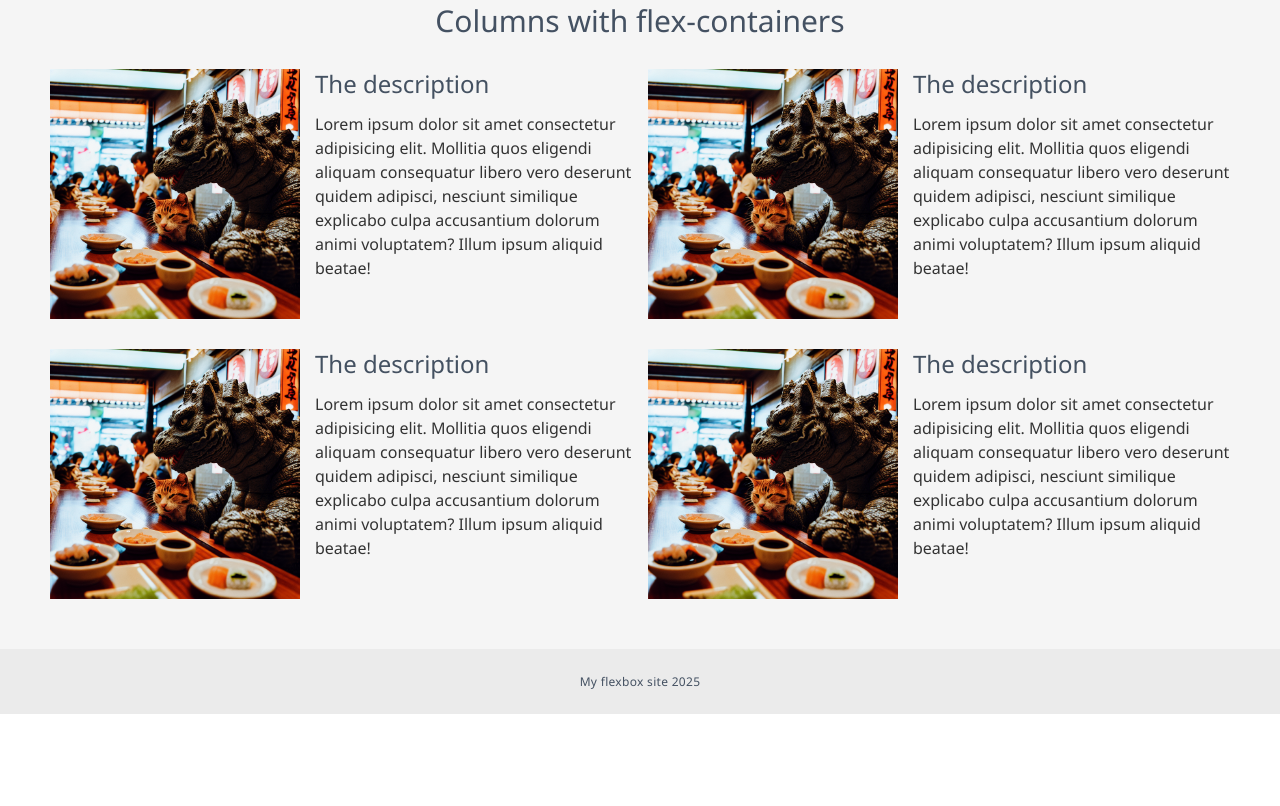
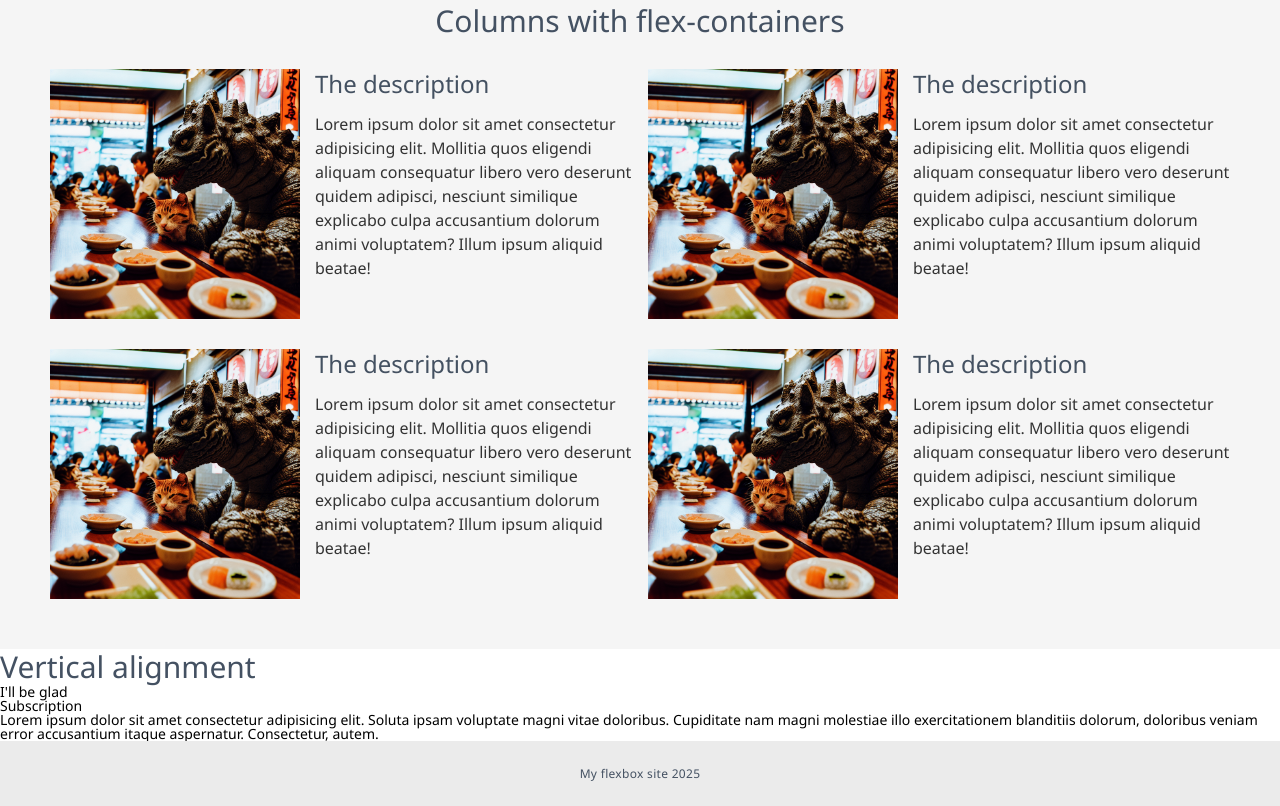
Before and after one commit to Dmitr15/My-course-site, a plain HTML site: page index.html in a window 1280 px wide. Shown: the part 854-1660 px from the top of the page. Before the commit the page ends 1568 px from the top, so only its background shows below. Drawn offline with Linux system fonts and the light colour scheme.

Commit message:
Added vertical alignment block

```diff
--- a/index.html
+++ b/index.html
@@ -1,5 +1,6 @@
 <!DOCTYPE html>
 <html lang="en">
+
 <head>
     <link rel="stylesheet" href="css/styles_zeroing.css">
     <link rel="stylesheet" href="css/styles.css">
@@ -7,6 +8,7 @@
     <meta name="viewport" content="width=device-width, initial-scale=1.0">
     <title>Flex Site</title>
 </head>
+
 <body>
     <div class="wrapper">
         <div class="content">
@@ -40,9 +42,13 @@
                                 What is FlexBox?
                             </div>
                             <div class="what__txt">
-                                <p>Lorem ipsum dolor sit, amet consectetur adipisicing elit. Aliquid, soluta consequatur? Dolorum doloremque labore commodi quae quam. Cum, fugiat aliquam, consequuntur voluptate nostrum debitis in sequi maiores odio natus nesciunt.</p>
+                                <p>Lorem ipsum dolor sit, amet consectetur adipisicing elit. Aliquid, soluta
+                                    consequatur? Dolorum doloremque labore commodi quae quam. Cum, fugiat aliquam,
+                                    consequuntur voluptate nostrum debitis in sequi maiores odio natus nesciunt.</p>
                                 <br>
-                                <p>Lorem ipsum dolor sit amet consectetur adipisicing elit. Cumque enim ad magni libero necessitatibus. Unde quasi saepe accusamus quae, doloremque nihil deserunt, sed alias, quibusdam aliquam repellat in veniam cupiditate.</p>
+                                <p>Lorem ipsum dolor sit amet consectetur adipisicing elit. Cumque enim ad magni libero
+                                    necessitatibus. Unde quasi saepe accusamus quae, doloremque nihil deserunt, sed
+                                    alias, quibusdam aliquam repellat in veniam cupiditate.</p>
                             </div>
                         </div>
                     </div>
@@ -61,7 +67,10 @@
                                     </div>
                                     <div class="item__body">
                                         <div class="item__title">The description</div>
-                                        <div class="item__txt">Lorem ipsum dolor sit amet consectetur adipisicing elit. Mollitia quos eligendi aliquam consequatur libero vero deserunt quidem adipisci, nesciunt similique explicabo culpa accusantium dolorum animi voluptatem? Illum ipsum aliquid beatae!</div>
+                                        <div class="item__txt">Lorem ipsum dolor sit amet consectetur adipisicing elit.
+                                            Mollitia quos eligendi aliquam consequatur libero vero deserunt quidem
+                                            adipisci, nesciunt similique explicabo culpa accusantium dolorum animi
+                                            voluptatem? Illum ipsum aliquid beatae!</div>
                                     </div>
                                 </div>
                             </div>
@@ -74,7 +83,10 @@
                                     </div>
                                     <div class="item__body">
                                         <div class="item__title">The description</div>
-                                        <div class="item__txt">Lorem ipsum dolor sit amet consectetur adipisicing elit. Mollitia quos eligendi aliquam consequatur libero vero deserunt quidem adipisci, nesciunt similique explicabo culpa accusantium dolorum animi voluptatem? Illum ipsum aliquid beatae!</div>
+                                        <div class="item__txt">Lorem ipsum dolor sit amet consectetur adipisicing elit.
+                                            Mollitia quos eligendi aliquam consequatur libero vero deserunt quidem
+                                            adipisci, nesciunt similique explicabo culpa accusantium dolorum animi
+                                            voluptatem? Illum ipsum aliquid beatae!</div>
                                     </div>
                                 </div>
                             </div>
@@ -87,7 +99,10 @@
                                     </div>
                                     <div class="item__body">
                                         <div class="item__title">The description</div>
-                                        <div class="item__txt">Lorem ipsum dolor sit amet consectetur adipisicing elit. Mollitia quos eligendi aliquam consequatur libero vero deserunt quidem adipisci, nesciunt similique explicabo culpa accusantium dolorum animi voluptatem? Illum ipsum aliquid beatae!</div>
+                                        <div class="item__txt">Lorem ipsum dolor sit amet consectetur adipisicing elit.
+                                            Mollitia quos eligendi aliquam consequatur libero vero deserunt quidem
+                                            adipisci, nesciunt similique explicabo culpa accusantium dolorum animi
+                                            voluptatem? Illum ipsum aliquid beatae!</div>
                                     </div>
                                 </div>
                             </div>
@@ -100,7 +115,10 @@
                                     </div>
                                     <div class="item__body">
                                         <div class="item__title">The description</div>
-                                        <div class="item__txt">Lorem ipsum dolor sit amet consectetur adipisicing elit. Mollitia quos eligendi aliquam consequatur libero vero deserunt quidem adipisci, nesciunt similique explicabo culpa accusantium dolorum animi voluptatem? Illum ipsum aliquid beatae!</div>
+                                        <div class="item__txt">Lorem ipsum dolor sit amet consectetur adipisicing elit.
+                                            Mollitia quos eligendi aliquam consequatur libero vero deserunt quidem
+                                            adipisci, nesciunt similique explicabo culpa accusantium dolorum animi
+                                            voluptatem? Illum ipsum aliquid beatae!</div>
                                     </div>
                                 </div>
                             </div>
@@ -109,7 +127,23 @@
                 </div>
             </div>
 
-
+            <div class="vertical">
+                <div class="vertical__title title">Vertical alignment</div>
+                <div class="vertical__body">
+                    <div class="vertical__row">
+                        <div class="vertical__column">
+                            <div class="vertical__item">
+                                <div class="vertical__subtitle">I'll be glad</div>
+                                <div class="vertical__lable">Subscription</div>
+                                <div class="vertical__txt">
+                                    Lorem ipsum dolor sit amet consectetur adipisicing elit. Soluta ipsam voluptate magni vitae doloribus. Cupiditate nam magni molestiae illo exercitationem blanditiis dolorum, doloribus veniam error accusantium itaque aspernatur. Consectetur, autem.
+                                </div>
+                                <a href="#" class="vertical__btn"></a>
+                            </div>
+                        </div>
+                    </div>
+                </div>
+            </div>
 
 
         </div>
@@ -125,4 +159,5 @@
 
     </div>
 </body>
+
 </html>
```
